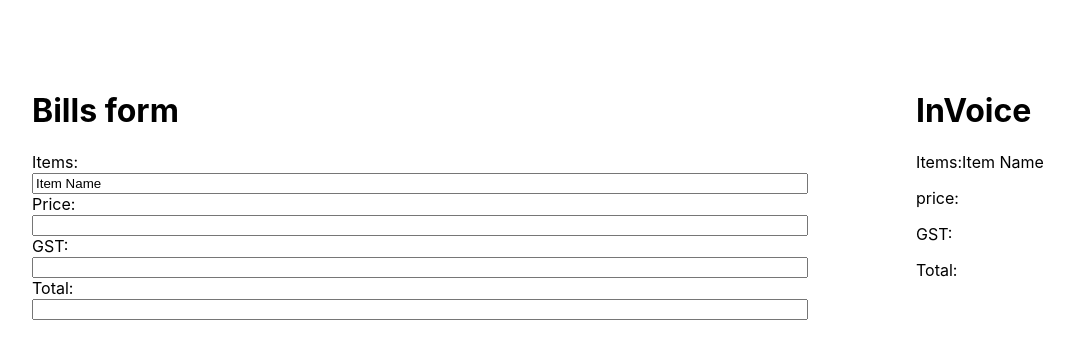
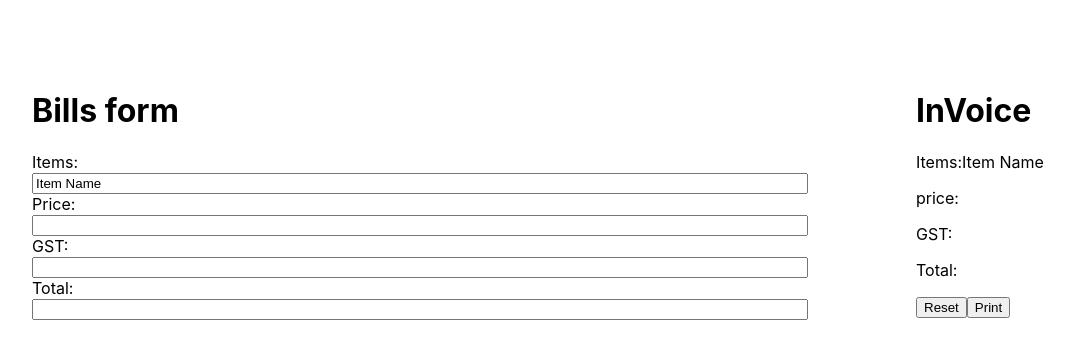
Before and after one commit to priyasarpate/billing-app, a React (Create React App) app: page / in a window 1280 px wide. Shown: the top 356 px of the page, without its empty margins (38-1112 px from the left). Built offline with nearby package versions, Linux system fonts and the light colour scheme.

Commit message:
fixed reset button

```diff
--- a/src/InputForm.js
+++ b/src/InputForm.js
@@ -9,7 +9,7 @@ class InputForm extends Component {
       item: 'Item Name',
       price: null,
       GST: null,
-      total: null
+      total: null,
     }
   }
 
@@ -28,8 +28,6 @@ class InputForm extends Component {
     })
   }
 
-
-
   handleChangeGST = (event) => {
     this.setState({
       GST: this.state.price * 12 / 100
@@ -42,6 +40,14 @@ class InputForm extends Component {
     this.setState({
       total: parseFloat(price) + parseFloat(GST)
     })
+  }
+  Resethandler= ()=>{
+   console.log('from reset handler')
+   this.setState({
+     price: 0,
+     GST: 0,
+     total: 0
+   })
   }
 
   render() {
@@ -77,7 +83,7 @@ class InputForm extends Component {
           </form>
         </div>
         <div>
-          <Invoice data={this.state}/>
+          <Invoice Resethandler ={this.Resethandler} data={this.state}/>
         </div>
       </React.Fragment>
 
--- a/src/Invoice .js
+++ b/src/Invoice .js
@@ -17,8 +17,10 @@ function Invoice(props){
               <p className="input-value-4">
            Total:
               <span className="highlight">{props.data.total}</span></p>
+              <button onClick={props.Resethandler}>Reset</button>
+              <button>Print</button>
+          </div>
 
-          </div>
         </div>
     )
 }
```
